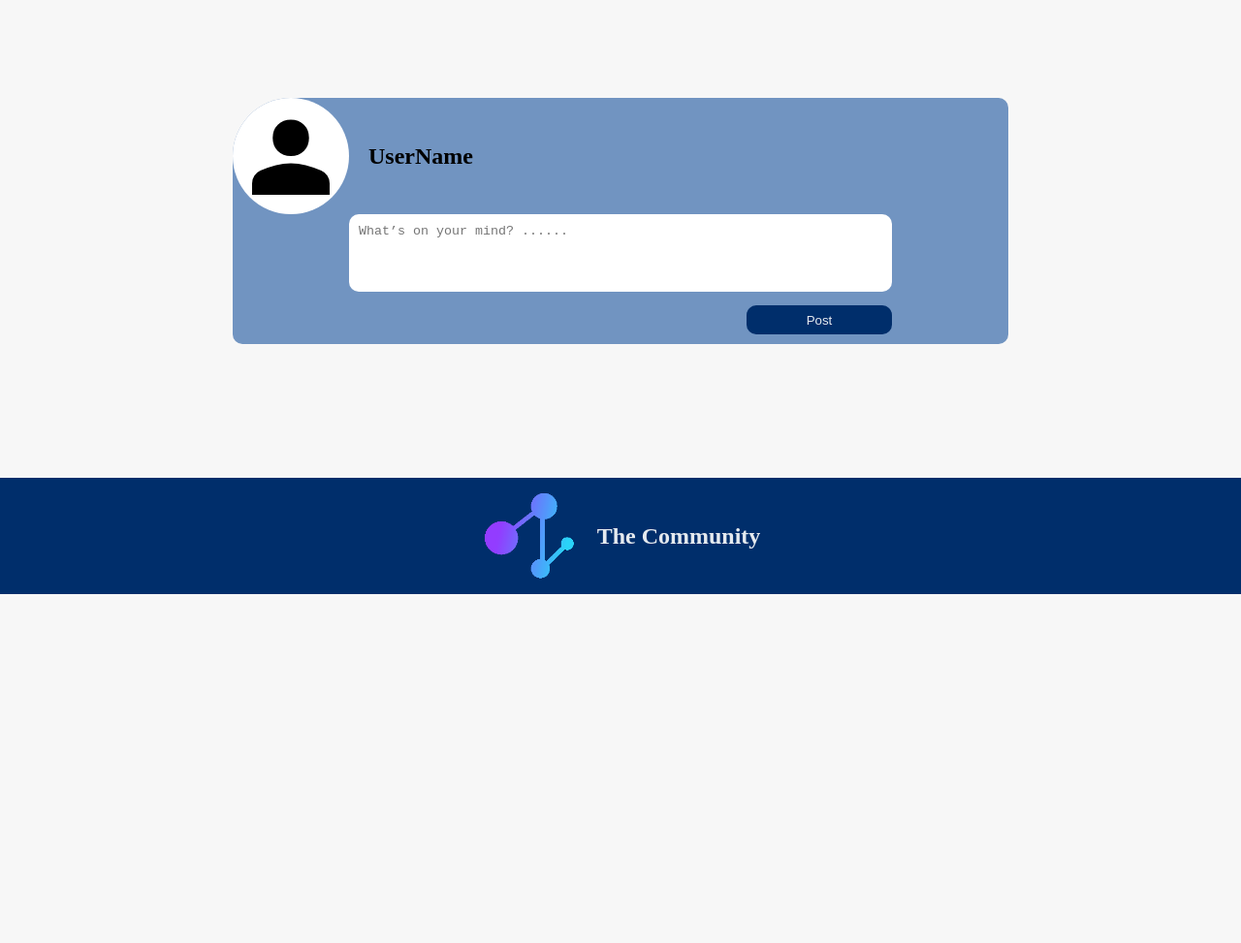
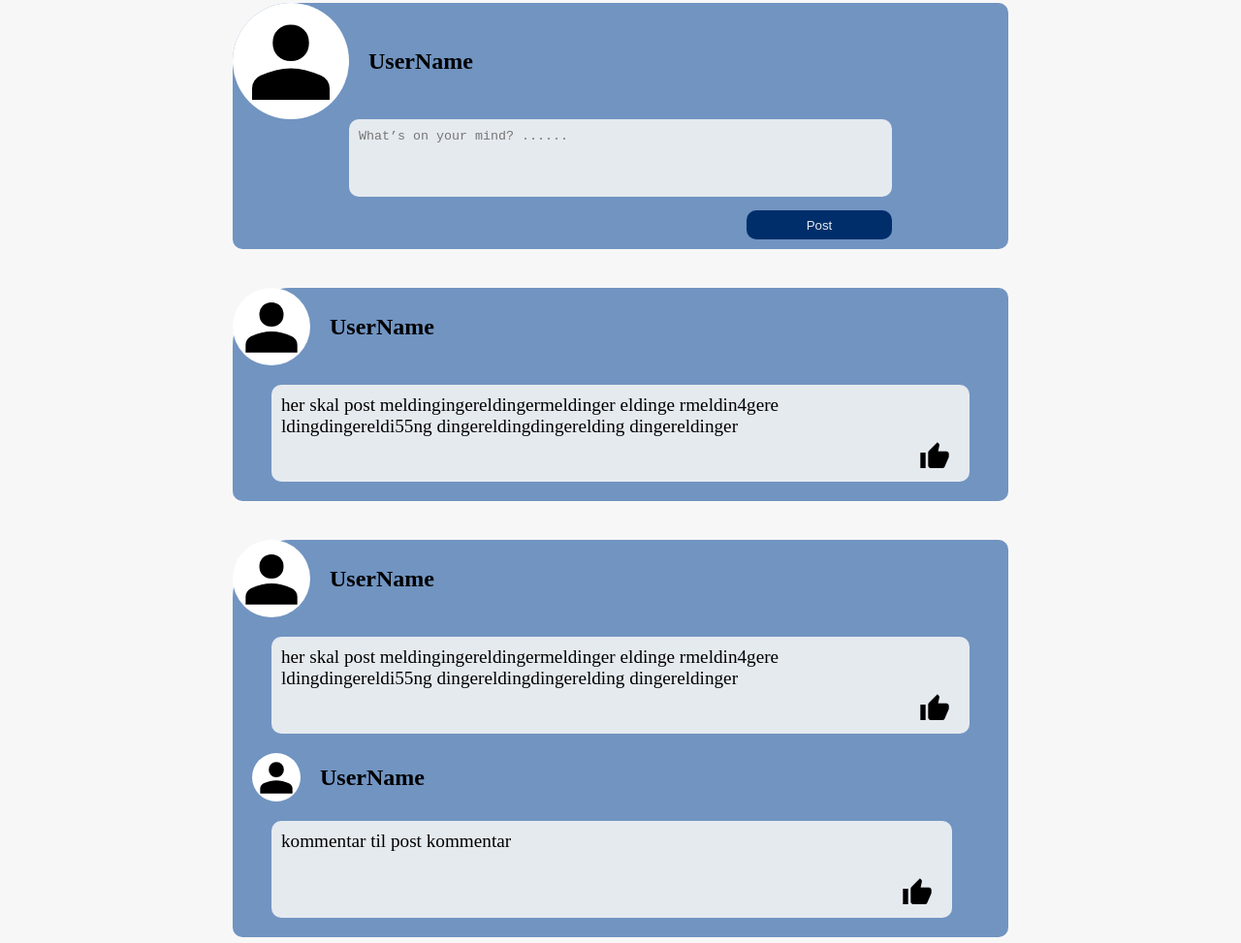
Before and after one commit to Noroff-FED-Campus-Assignments/js2_ca-course-assignment_js2_a-l, a website: page home.html in a window 1280 px wide. Shown: the part 187-1160 px from the top of the page at 97% size. Before the commit the page ends 800 px from the top, so only its background shows below. Drawn offline with Linux system fonts and the light colour scheme.

Commit message:
mal til post og kommentarer er ferdig

```diff
--- a/home.html
+++ b/home.html
@@ -70,6 +70,60 @@
           <button class="status__btn" type="submit">Post</button>
         </form>
       </section>
+      <section class="main__post--wrapper">
+        <div class="main__post--container">
+          <div class="post__user">
+            <img
+              src="./svg/person_FILL1_wght400_GRAD0_opsz48.svg"
+              alt=""
+              class="avatar"
+            />
+            <h2 class="userName">UserName</h2>
+          </div>
+          <div class="post__message--container">
+            <p>
+              her skal post meldingingereldingermeldinger eldinge rmeldin4gere
+              ldingdingereldi55ng dingereldingdingerelding dingereldinger
+            </p>
+            <i class="material-icons"> thumb_up </i>
+          </div>
+        </div>
+      </section>
+      <section class="main__post--wrapper">
+        <div class="main__post--container">
+          <div class="post__user">
+            <img
+              src="./svg/person_FILL1_wght400_GRAD0_opsz48.svg"
+              alt=""
+              class="avatar"
+            />
+            <h2 class="userName">UserName</h2>
+          </div>
+          <div class="post__message--container">
+            <p>
+              her skal post meldingingereldingermeldinger eldinge rmeldin4gere
+              ldingdingereldi55ng dingereldingdingerelding dingereldinger
+            </p>
+            <i class="material-icons"> thumb_up </i>
+          </div>
+          <div class="container__comments">
+            <div class="comments__post">
+              <div class="post__user">
+                <img
+                  src="./svg/person_FILL1_wght400_GRAD0_opsz48.svg"
+                  alt=""
+                  class="avatar"
+                />
+                <h2 class="userName">UserName</h2>
+              </div>
+              <div class="post__message--container">
+                <p>kommentar til post kommentar</p>
+                <i class="material-icons"> thumb_up </i>
+              </div>
+            </div>
+          </div>
+        </div>
+      </section>
     </main>
     <footer>
       <img src="./svg/logo/logo.png" alt="" />
--- /dev/null
+++ b/scss/components/_post.scss
@@ -0,0 +1,65 @@
+.main__post--wrapper {
+  display: flex;
+  flex-direction: column;
+  margin: 40px 0;
+  justify-content: center;
+  align-items: center;
+}
+
+.main__post--container {
+  background-color: getColour(Light-blue);
+  display: flex;
+  flex-direction: column;
+  align-items: center;
+  width: 100%;
+  max-width: 800px;
+  border-radius: 60px 10px 10px 10px;
+  .post__user {
+    display: flex;
+    gap: 20px;
+    align-items: center;
+    width: 100%;
+  }
+  .avatar {
+    height: 80px;
+    width: 80px;
+    border-radius: 50%;
+    background-color: white;
+  }
+}
+.post__message--container {
+  display: flex;
+  justify-content: space-between;
+  flex-wrap: wrap;
+  height: auto;
+  width: 90%;
+  min-height: 100px;
+  background-color: getColour(bg-gray);
+  margin: 20px;
+
+  border: none;
+  border-radius: 10px;
+
+  p {
+    flex: 1;
+    padding: 10px;
+    font-size: 1.2rem;
+    width: 100%;
+  }
+  i {
+    align-self: flex-end;
+    padding: 0 20px 10px 20px;
+    cursor: pointer;
+    font-size: 2rem;
+  }
+}
+.container__comments {
+  display: flex;
+  flex-direction: column;
+  padding-left: 20px;
+  width: 100%;
+  .avatar {
+    height: 50px;
+    width: 50px;
+  }
+}
--- a/scss/components/_statusUpdate.scss
+++ b/scss/components/_statusUpdate.scss
@@ -1,8 +1,8 @@
-.home__main {
-  display: flex;
-  flex-direction: column;
-  align-items: center;
-}
+// .home__main {
+//   display: flex;
+//   flex-direction: column;
+//   align-items: center;
+// }
 
 .post__message {
   background-color: getColour(Light-blue);
@@ -12,7 +12,7 @@
   align-items: center;
   width: 100%;
   max-width: 800px;
-  margin: 20px;
+  margin: 40px auto;
   border-radius: 60px 10px 10px 10px;
   div {
     display: flex;
@@ -40,6 +40,7 @@
     border-radius: 10px;
     resize: none;
     width: 100%;
+    background-color: getColour(bg-gray);
   }
   .status__btn {
     width: 30px;
--- a/scss/styles.scss
+++ b/scss/styles.scss
@@ -4,5 +4,6 @@
 @import "./components/statusUpdate";
 @import "./components/profile";
 @import "./components/login";
+@import "./components/post";
 @import "./components/footer";
 @import "./components/typography";
```
Also changed, not shown: css/styles.css, 1 other file.
